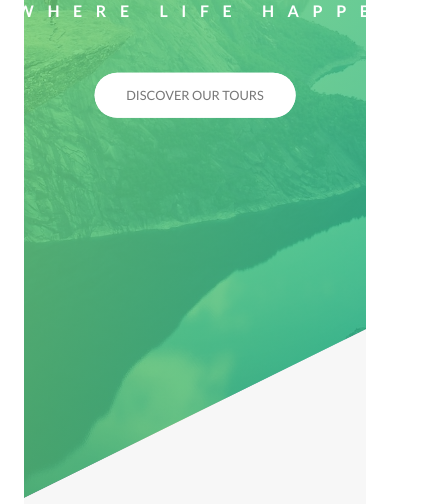
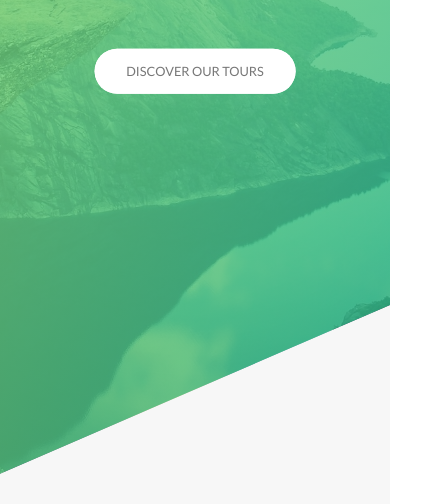
Before and after one commit to firstclasshookah/courseCSS_advanced, a website: page Natours/starter/index.html in a window 390 px wide. Shown: the part 328-832 px from the top of the page, 442 px wide, since content can reach past the window. Drawn offline with Linux system fonts and the light colour scheme.

Commit message:
typography media query

```diff
--- a/Natours/starter/sass/base/_base.scss
+++ b/Natours/starter/sass/base/_base.scss
@@ -25,4 +25,11 @@ html {
 
 body {
     box-sizing: border-box;
+    padding: 3rem;
+
+    @include respond(tab-port) {
+        padding: 0;
+    }
+
+
 }
--- a/Natours/starter/sass/base/_typography.scss
+++ b/Natours/starter/sass/base/_typography.scss
@@ -4,6 +4,7 @@
 
     backface-visibility: hidden;
     margin-bottom: 6rem;
+
 
     &--main {
         display: block;
@@ -14,6 +15,11 @@
         animation-name: moveInLeft;
         animation-duration: 1s;
         animation-timing-function: ease-out;
+
+        @include respond(phone) {
+            letter-spacing: 1rem;
+            font-family: 5rem;
+        }
     }
 
     &--sub {
@@ -22,6 +28,11 @@
         font-weight: 700;
         letter-spacing: 1.7rem;
         animation: moveInRight 1s ease-out;
+
+        @include respond(phone) {
+            letter-spacing: .5rem;
+            font-family: 5rem;
+        }
     }
 }
 
@@ -31,7 +42,6 @@ body {
     /* font-size: 16px; */
     line-height: 1.7;
     color: $color-grey-dark;
-    padding: 3rem;
 }
 
 .heading-secondary {
@@ -44,6 +54,14 @@ body {
     color: transparent;
     letter-spacing: .2rem;
     transition: all .2s;
+
+    @include respond(tab-port) {
+        font-size: 3rem;
+    }
+
+    @include respond(phone) {
+        font-size: 2.5rem;
+    }
 
     &:hover {
         transform: skewY(2deg) skewX(15deg) scale(1.1);
```
Also changed, not shown: Natours/starter/css/style.css.
